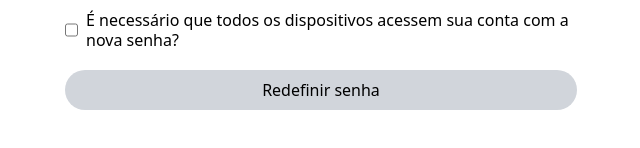
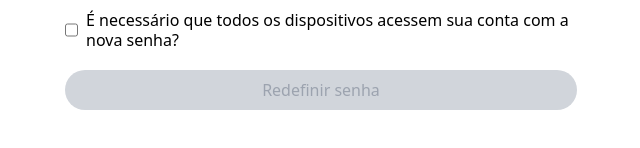
Before and after one commit to PetJournal/petjournal.web, a Next.js app: page /change-password in a window 1280 px wide. Shown: the part 442-590 px from the top of the page, without its empty margins (319-959 px from the left). Built offline with nearby package versions, Linux system fonts and the light colour scheme.

Commit message:
feat: adds disabled button functionality

```diff
--- a/src/components/ChangePasswordForm.tsx
+++ b/src/components/ChangePasswordForm.tsx
@@ -9,6 +9,13 @@ function ChangePasswordForm() {
   const [showConfirmPassword, setShowConfirmPassword] = useState(false);
   const [accountAccess, setAccountAccess] = useState(false);
   const { push } = useRouter();
+
+  const isButtonDisabled = !(
+    !!passwordProps.value &&
+    !!confirmPasswordProps.value &&
+    !passwordProps.error &&
+    !confirmPasswordProps.error
+  );
 
   function validatePassword(value: string) {
     if (!value) {
@@ -99,7 +106,10 @@ function ChangePasswordForm() {
 
       <button
         type="submit"
-        className="bg-gray-300 py-2 mt-5 w-full rounded-full"
+        className={`bg-gray-300 py-2 mt-5 w-full rounded-full ${
+          isButtonDisabled && 'text-gray-400 bg-gray-100'
+        }`}
+        disabled={isButtonDisabled}
       >
         Redefinir senha
       </button>
```
